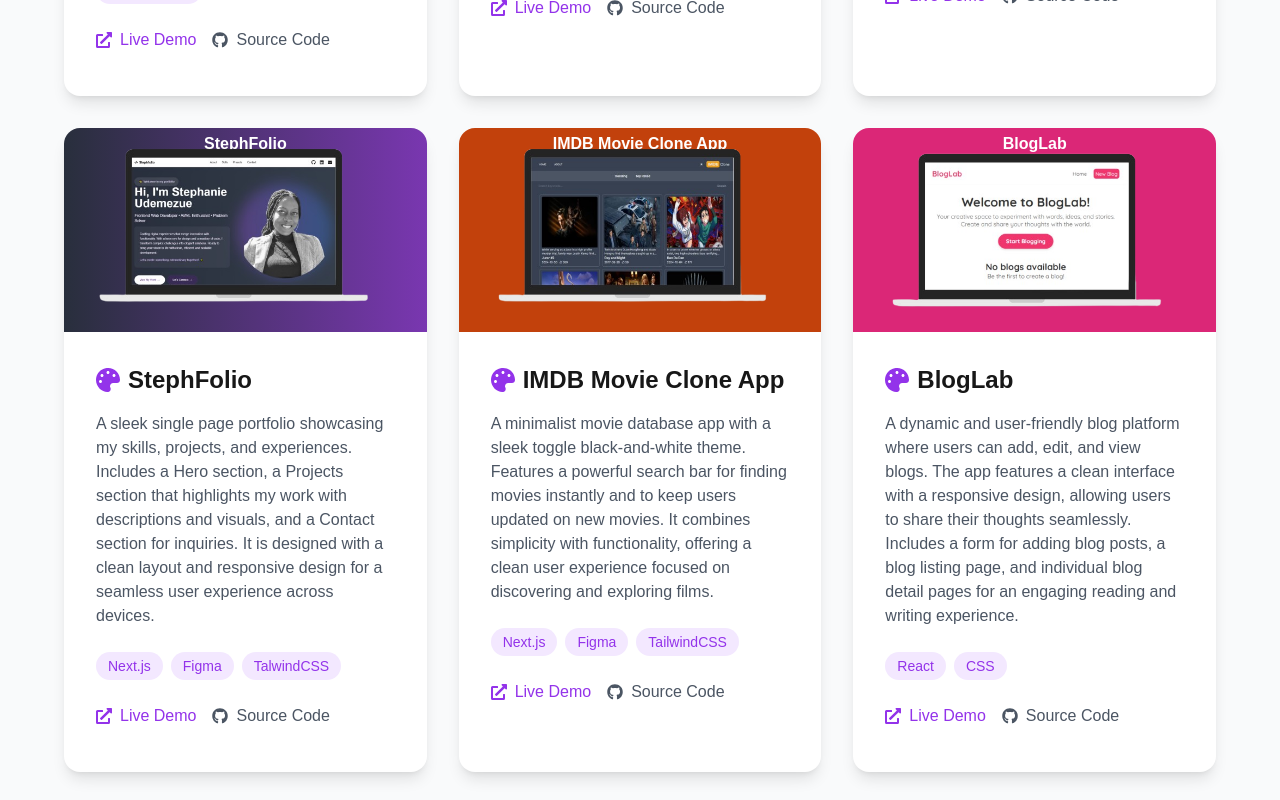
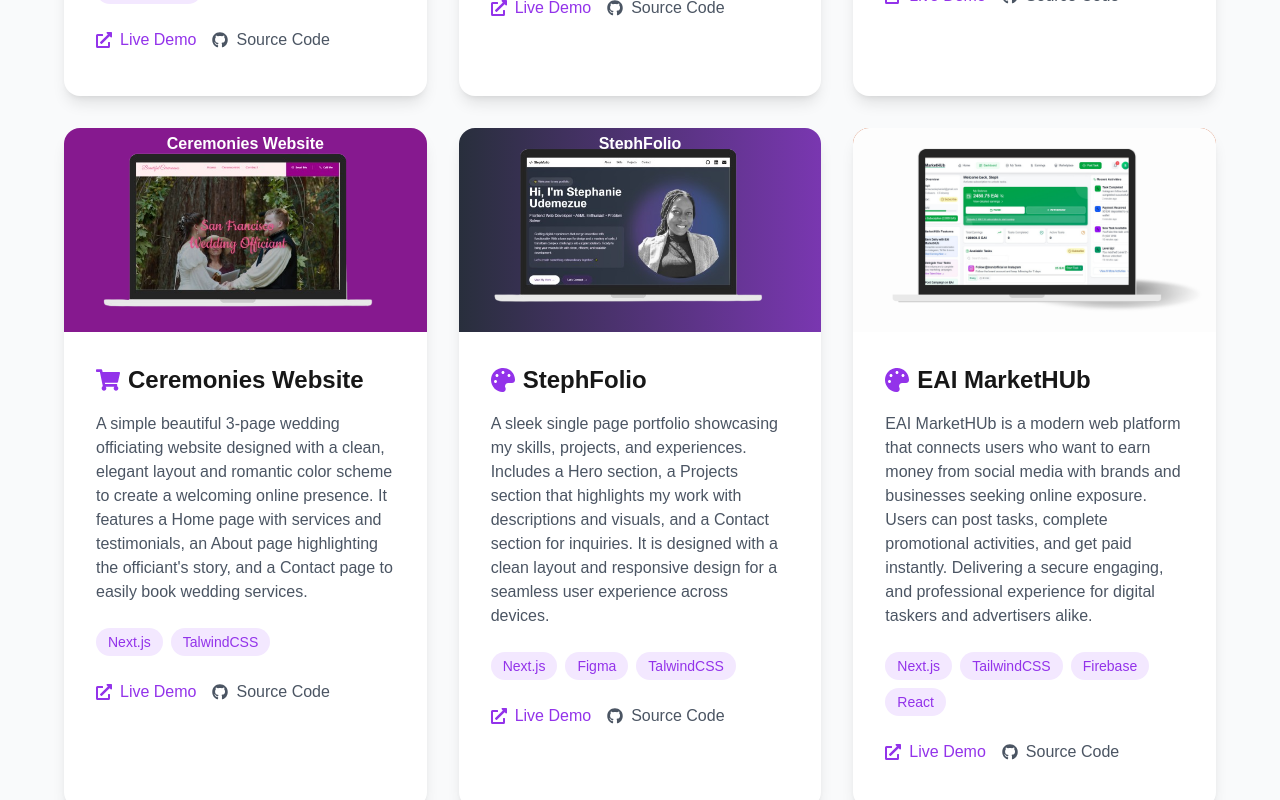
Before and after one commit to Stephy-Crown/stephanieudemezueportfolio, a Next.js app: page / in a window 1280 px wide. Shown: the part 3940-4740 px from the top of the page. Built offline with nearby package versions, Linux system fonts and the light colour scheme.

Commit message:
add ui changes and fixes

```diff
--- a/src/app/components/Projects.tsx
+++ b/src/app/components/Projects.tsx
@@ -5,14 +5,13 @@
   FaExternalLinkAlt,
   FaGithub,
   FaRocket,
-  // FaShoppingCart,
   FaPalette,
   FaUsers,
   FaDatabase,
   FaChartLine,
-  // FaUserGraduate,
+  FaShoppingCart,
 } from "react-icons/fa";
-// import { FaProjectDiagram } from "react-icons/fa"; // Import a project-related icon
+
 
 export default function Projects() {
   const projects = [
@@ -29,7 +28,7 @@
     bgColor: "bg-gradient-to-r from-green-900/90 to-gray-800/90",
   },
   {
-    title: "Teamverse",
+    title: "TeamVerse",
     description:
       "An open-source gamified team bonding platform enhancing remote collaboration using games and seamless Web3 onboarding via Argent Invisible Wallet. Built with accessible and modern frontend technologies.",
     image: "/teamverse.png", // Update with actual image path
@@ -58,17 +57,17 @@
       icon: <FaRocket className="text-purple-600 w-6 h-6" />,
       bgColor: "bg-purple-600", // Custom background color
     },
-    // {
-    //   title: "Ceremonies Website",
-    //   description:
-    //     "A simple beautiful 3-page wedding officiating website designed with a clean, elegant layout and romantic color scheme to create a welcoming online presence. It features a Home page with services and testimonials, an About page highlighting the officiant's story, and a Contact page to easily book wedding services.",
-    //   image: "/beautfulceremony.png",
-    //   technologies: ["Next.js", "TalwindCSS"],
-    //   link: "https://bcapp.netlify.app/",
-    //   github: "",
-    //   icon: <FaShoppingCart className="text-purple-600 w-6 h-6" />,
-    //   bgColor: "bg-fuchsia-800",
-    // },
+    {
+      title: "Ceremonies Website",
+      description:
+        "A simple beautiful 3-page wedding officiating website designed with a clean, elegant layout and romantic color scheme to create a welcoming online presence. It features a Home page with services and testimonials, an About page highlighting the officiant's story, and a Contact page to easily book wedding services.",
+      image: "/beautfulceremony.png",
+      technologies: ["Next.js", "TalwindCSS"],
+      link: "https://bcapp.netlify.app/",
+      github: "",
+      icon: <FaShoppingCart className="text-purple-600 w-6 h-6" />,
+      bgColor: "bg-fuchsia-800",
+    },
      {
       title: "StephFolio",
       description:
@@ -92,6 +91,17 @@
 //   icon: <FaUserGraduate className="text-yellow-600 w-6 h-6" />,
 //   bgColor: "bg-gradient-to-r from-yellow-700/90 to-gray-900/90",
 // },
+{
+  title: "EAI MarketHUb",
+  description:
+    "EAI MarketHUb is a modern web platform that connects users who want to earn money from social media with brands and businesses seeking online exposure. Users can post tasks, complete promotional activities, and get paid instantly. Delivering a secure engaging, and professional experience for digital taskers and advertisers alike.",
+  image: "/Copy of Morph Apple Macbook UI Background Slides (10).png",
+  technologies: ["Next.js", "TailwindCSS", "Firebase", "React"],
+  link: "https://markethub-edu.vercel.app/",
+  github: "",
+  icon: <FaPalette className="text-purple-600 w-6 h-6" />,
+  bgColor: "bg-orange-700",
+},
 
     {
       title: "IMDB Movie Clone App",
```
Also changed, not shown: public/Copy of Morph Apple Macbook UI Background Slides (10).png (added).
